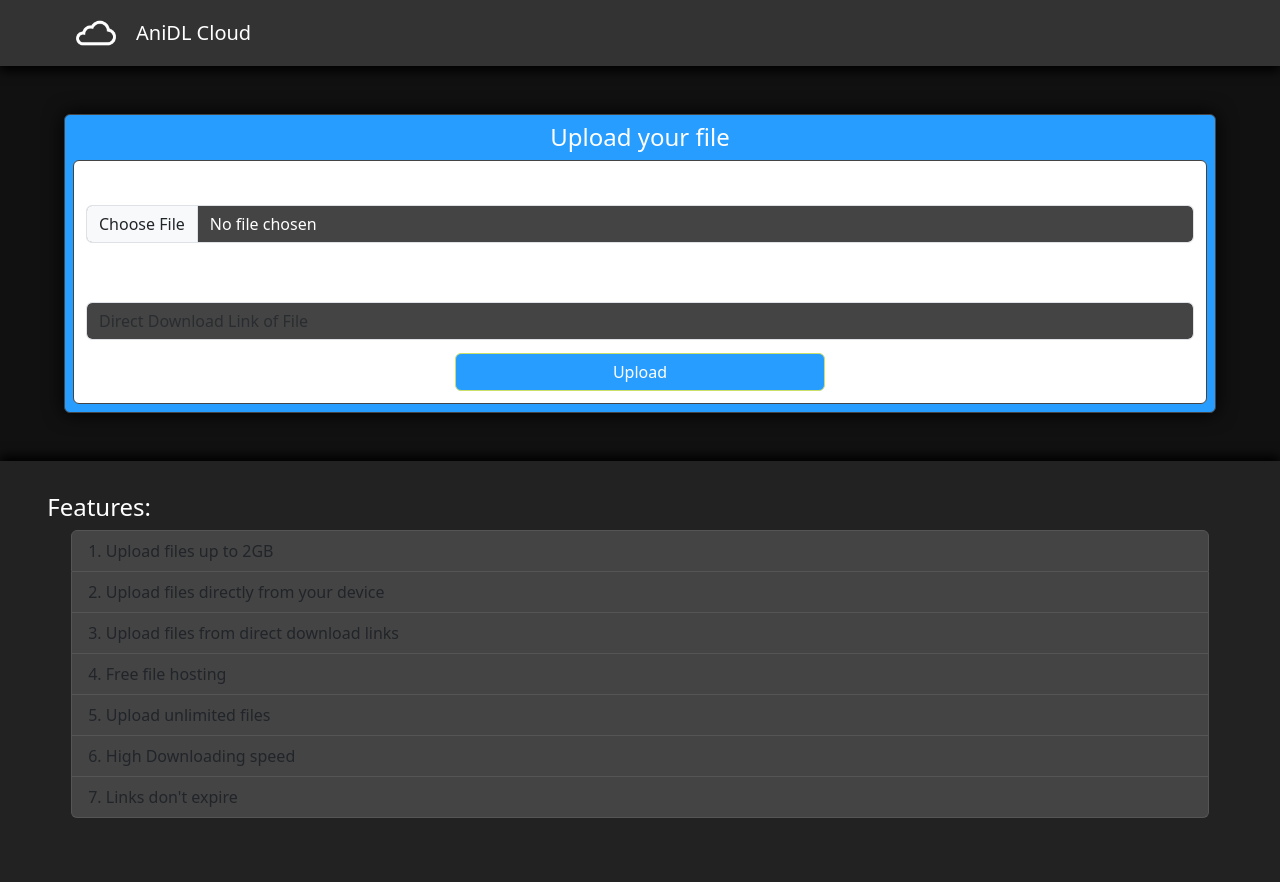
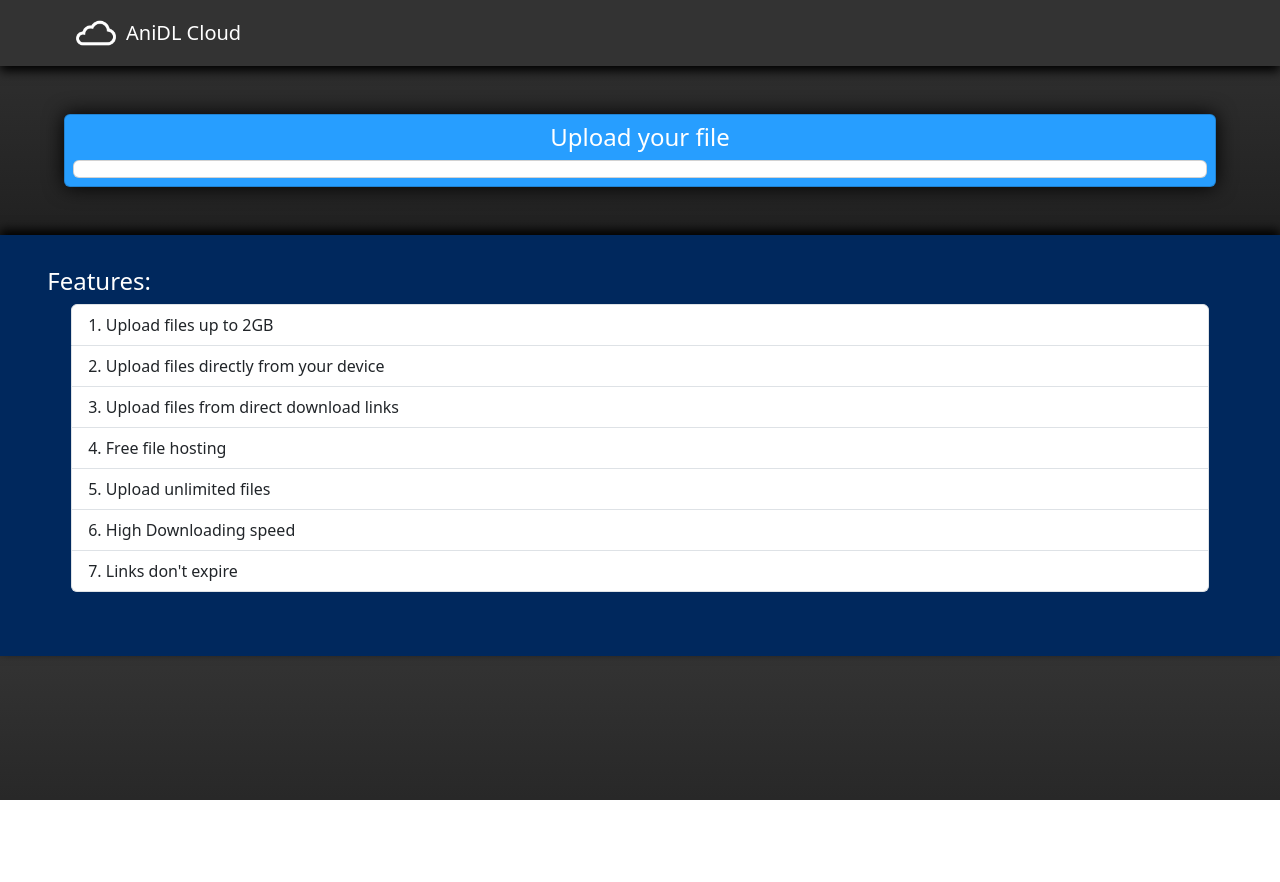
Before and after one commit to rindo57/cloud, a Python web app: template templates/minindex.html in a window 1280 px wide. After the commit the page ends 800 px from the top, so only its background shows below. Run offline with Jinja, Linux system fonts and the light colour scheme; the template is opened without the code that fills it, so the values that code supplies are empty.

Commit message:
Update minindex.html

```diff
--- a/templates/minindex.html
+++ b/templates/minindex.html
@@ -2,18 +2,21 @@
 <html lang="en">
 
 <head>
-  <meta charset="UTF-8">
-  <meta name="viewport" content="width=device-width, initial-scale=1.0">
+  <meta charset="UTF-8" />
+  <meta name="viewport" content="width=device-width, initial-scale=1.0" />
   <title>AniDL Cloud</title>
+
   <link href="https://cdn.jsdelivr.net/npm/bootstrap@5.3.1/dist/css/bootstrap.min.css" rel="stylesheet"
-    integrity="sha384-4bw+/aepP/YC94hEpVNVgiZdgIC5+VKNBQNGCHeKRQN+PtmoHDEXuppvnDJzQIu9" crossorigin="anonymous">
+    integrity="sha384-4bw+/aepP/YC94hEpVNVgiZdgIC5+VKNBQNGCHeKRQN+PtmoHDEXuppvnDJzQIu9" crossorigin="anonymous" />
   <script src="https://cdn.jsdelivr.net/npm/bootstrap@5.3.1/dist/js/bootstrap.bundle.min.js"
     integrity="sha384-HwwvtgBNo3bZJJLYd8oVXjrBZt8cqVSpeBNS5n7C8IVInixGAoxmnlMuBnhbgrkm"
     crossorigin="anonymous"></script>
-  <link rel="stylesheet" href="../static/index.css">
+  <link rel="stylesheet" href="../static/index.css" />
+
   <style>
+    /* Gradient Background */
     body {
-      background-color: #111;
+      background: linear-gradient(to bottom, #333, #000);
       color: #fff;
     }
 
@@ -21,57 +24,13 @@
       background-color: #333;
     }
 
-    .navbar-brand {
-      color: #fff;
-    }
-
-    .navbar-brand img {
-      margin-right: 10px;
-    }
-
-    .card {
-      background-color: #333;
-      border: 1px solid #444;
-      color: #fff;
-    }
-
-    .form-control {
-      background-color: #444;
-      color: #fff;
-    }
-
-    .btn-primary {
-      background-color: #CCDF69;
-      border-color: #CCDF69;
-    }
-
-    .btn-primary:hover {
-      background-color: #CCDF69;
-      border-color: #CCDF69;
-    }
-
-    .progress-bar {
-      background-color: #444;
-    }
-
-    #site-info-outer {
-      background-color: #222;
-    }
-
-    #site-info {
-      color: #fff;
-    }
-
-    .list-group-item {
-      background-color: #444;
-      border-color: #555;
-    }
+    /* Add more specific styles as needed */
   </style>
 </head>
 
 <body>
   <!-- Navbar -->
-  <nav class="navbar navbar-expand-lg">
+  <nav class="navbar navbar-expand-lg" data-bs-theme="dark">
     <div id="navbar" class="container container-fluid">
       <a class="navbar-brand d-flex align-items-center" href="/">
         <img src="/static/logo.png" alt="Bootstrap" width="40" height="40" class="d-inline-block align-text-top">
@@ -85,54 +44,15 @@
     <div id="udiv-main" class="card mx-3 my-5 text-center p-2">
       <h4>Upload your file</h4>
       <div id="udiv-inner" class="card p-2">
-        <div id="form-div">
-          <form id="upload-form" class="p-1">
-            <div class="form-group">
-              <h6 for="file-input">File Upload</h6>
-              <input class="form-control" type="file" id="file-input">
-            </div>
-            <h6>OR</h6>
-            <div class="form-group">
-              <h6 for="url-input">Remote Url Upload</h6>
-              <input type="url" class="form-control" id="url-input" placeholder="Direct Download Link of File">
-            </div>
-            <button type="submit" class="btn btn-primary mt-2 col-4" value="Upload">Upload</button>
-          </form>
-          <div style="display: none" class="progress-bar">
-            <div id="progress"></div>
-          </div>
-        </div>
+        <!-- Add your form content here -->
       </div>
     </div>
 
     <!-- Progress div -->
-    <div id="udiv2-main" class="card m-5 text-center p-2" style="display: none;">
+    <div id="udiv2-main" class="card m-5 text-center p-2" style="display:  none;">
       <h4 id="hstatus">Uploading...</h4>
       <div id="udiv-inner" class="card p-2">
-        <table class="table">
-          <tbody>
-            <tr>
-              <th scope="row">File Name</th>
-              <td id="vfile">File Name</td>
-            </tr>
-            <tr>
-              <th scope="row">Remaining Time</th>
-              <td id="vtime">Remaining Time</td>
-            </tr>
-            <tr>
-              <th scope="row">Progress</th>
-              <td id="vprog">Progress</td>
-            </tr>
-            <tr>
-              <th scope="row">Average Speed</th>
-              <td id="vspeed">Average Speed</td>
-            </tr>
-          </tbody>
-        </table>
-
-        <div class="progress-bar">
-          <div id="progressor"></div>
-        </div>
+        <!-- Add your progress content here -->
       </div>
     </div>
   </div>
@@ -153,8 +73,7 @@
       </div>
     </div>
   </div>
+</body>
+<script src="../static/index.js"></script>
 
-  <script src="../static/index.js"></script>
-</body>
-
-  </html>
+</html>
```
